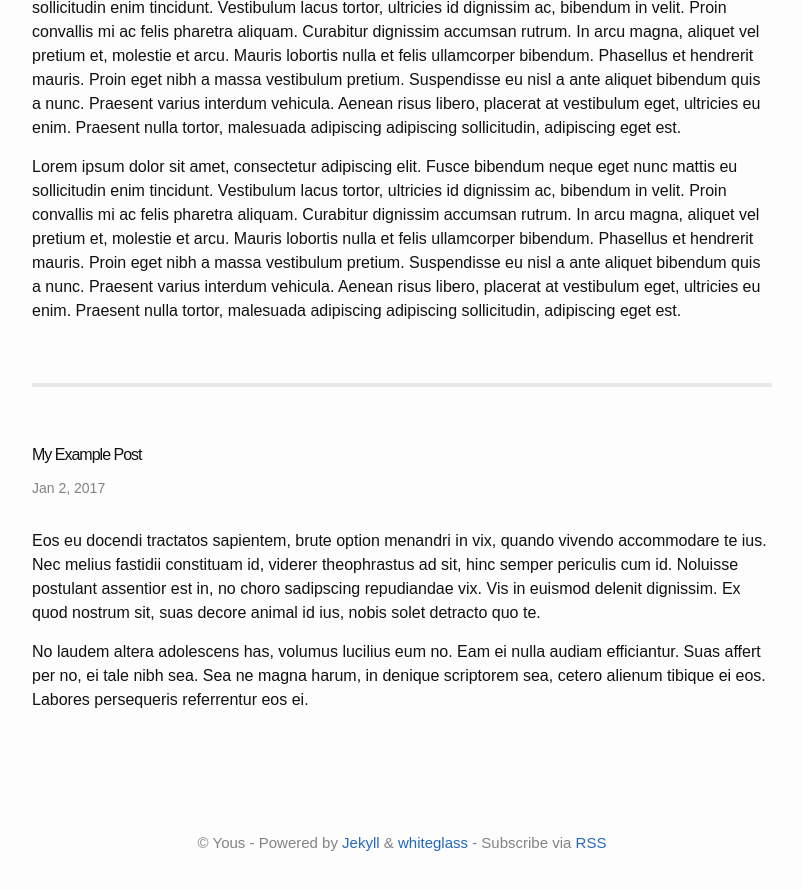
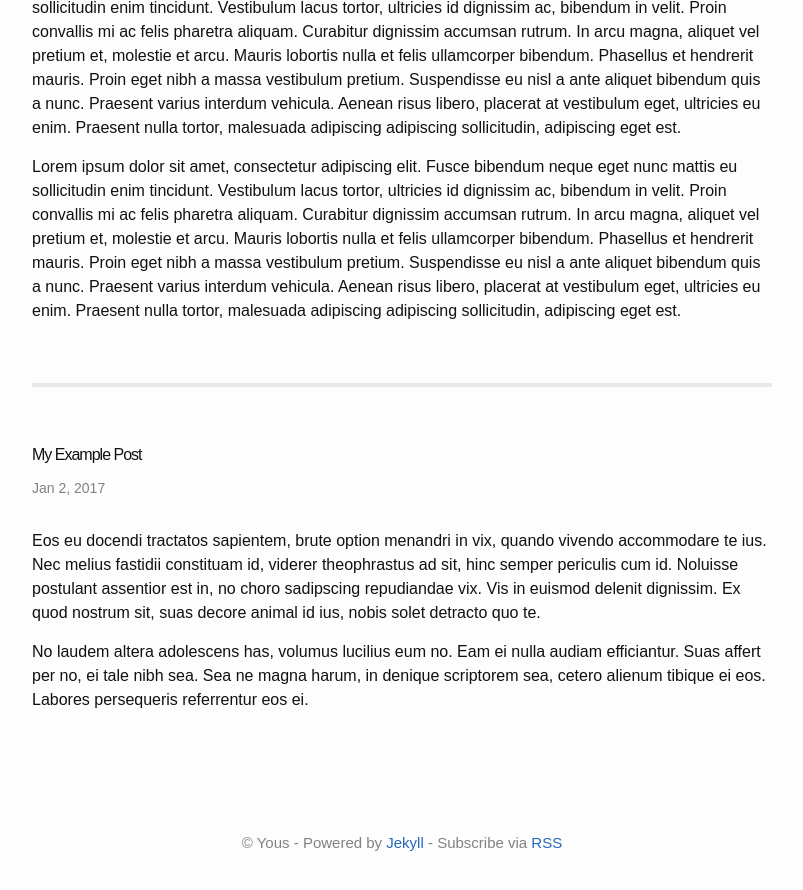
Before and after one commit to laomachinelearning/laomachinelearning.github.io, a Jekyll site: the page built from index.html, in a window 1280 px wide and 900 px high, scrolled down 3359 px. Shown: the top 890 px of the window, without its empty margins (238-1041 px from the left). Built offline with Jekyll 4.4.1, drawn with Linux system fonts in a browser that asks for light colours; the list of posts is cut into pages by our own code.

Commit message:
Update footer_content.html

```diff
--- a/_includes/footer_content.html
+++ b/_includes/footer_content.html
@@ -2,4 +2,4 @@
 {% if site.feed and site.feed.path %}
   {% assign feed_path = site.feed.path %}
 {% endif %}
-&copy; {{ site.author }} - Powered by <a href="https://jekyllrb.com">Jekyll</a> &amp; <a href="https://github.com/yous/whiteglass">whiteglass</a> - Subscribe via <a href="{{ feed_path | absolute_url }}">RSS</a>
+&copy; {{ site.author }} - Powered by <a href="https://jekyllrb.com">Jekyll</a>  - Subscribe via <a href="{{ feed_path | absolute_url }}">RSS</a>
```
